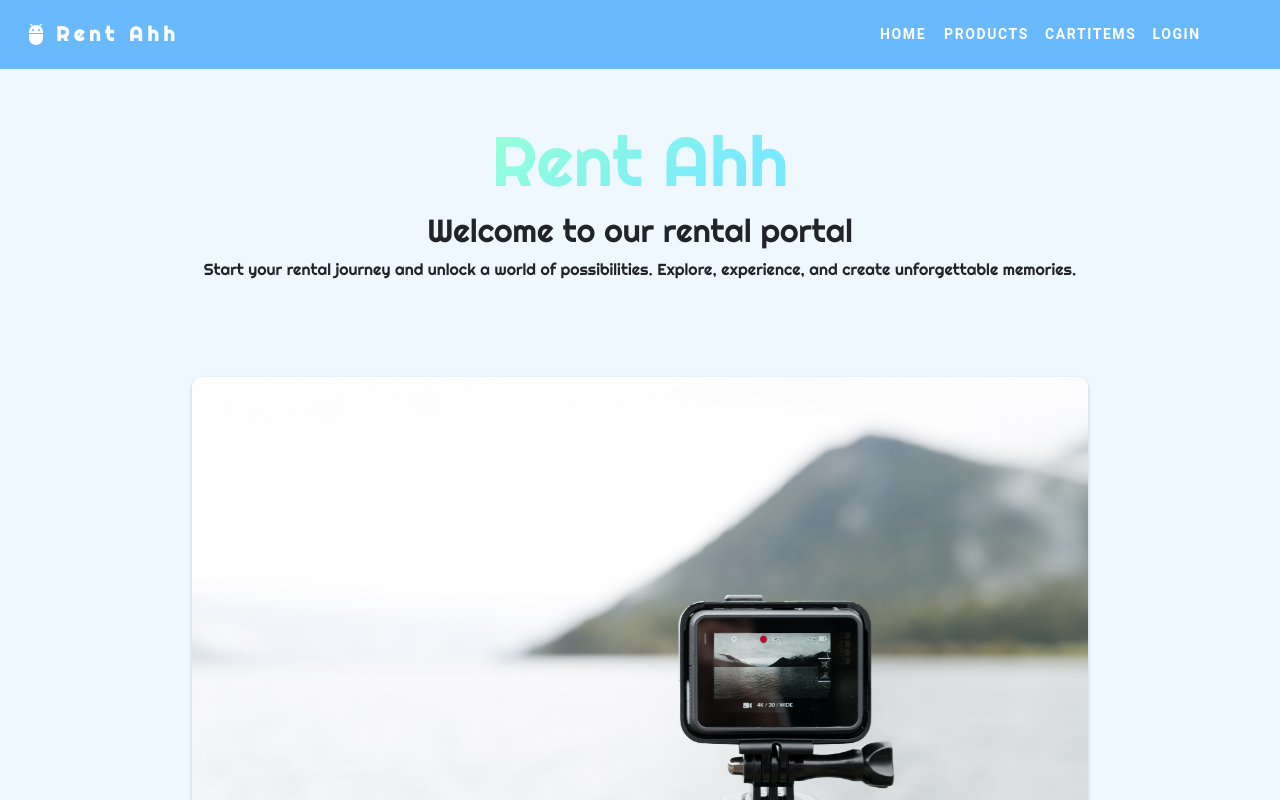
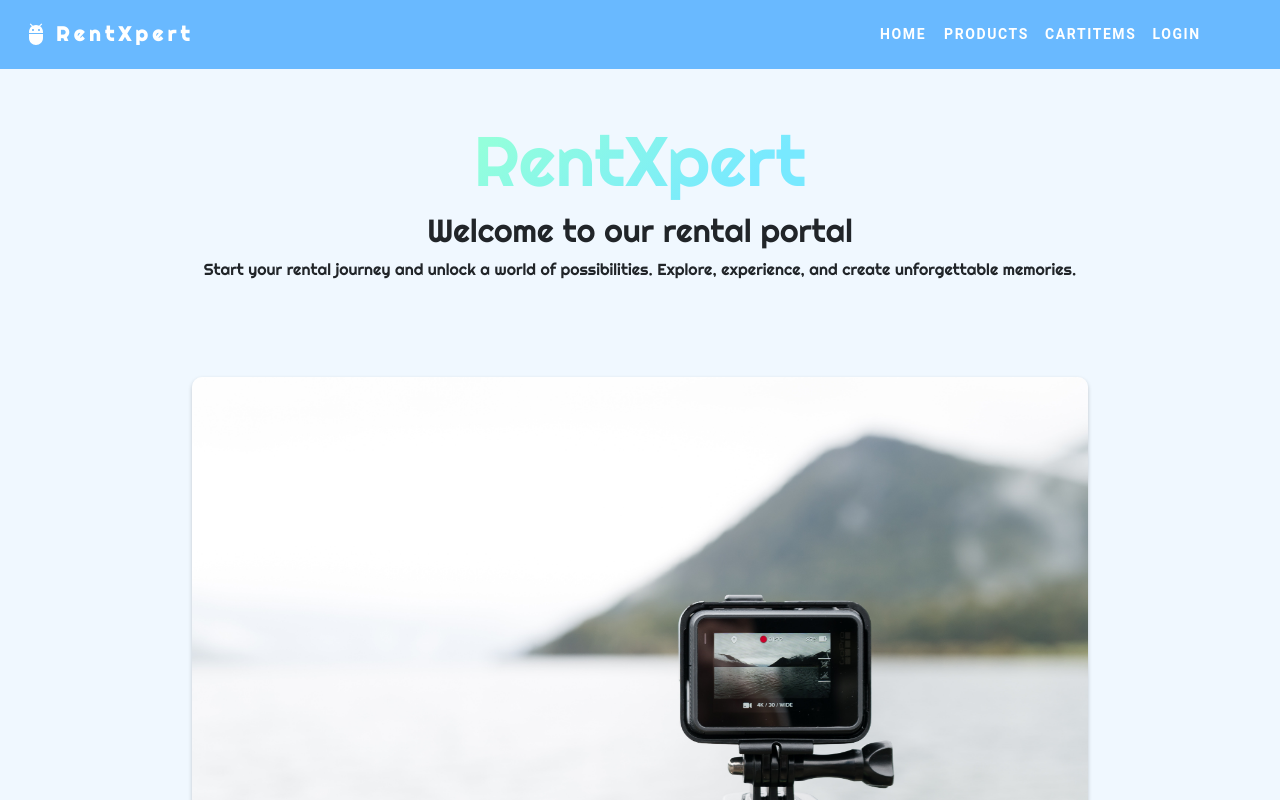
Before and after one commit to Chintha2525/Rental_Portal_Webcode2_FrontEnd, a React (Create React App) app: page / in a window 1280 px wide. Shown: the top 800 px of the page. Built offline with nearby package versions, Linux system fonts and the light colour scheme.

Commit message:
initial commit

```diff
--- a/src/App.css
+++ b/src/App.css
@@ -114,6 +114,9 @@
   color: transparent;
   -webkit-background-clip: text;
 }
+
+
+
 
 .home-box {
   width: 100%;
--- a/src/Components/Header.js
+++ b/src/Components/Header.js
@@ -57,7 +57,7 @@ function ResponsiveAppBar() {
                 textDecoration: 'none',
               }}
             >
-              Rent Ahh
+              RentXpert
             </Typography>
 
             <Box sx={{ flexGrow: 1, display: { xs: 'flex', md: 'none' } }}>
@@ -125,7 +125,7 @@ function ResponsiveAppBar() {
                 textDecoration: 'none',
               }}
             >
-              Rent Ahh
+              RentXpert
             </Typography>
             <Box className='header-opt' sx={{ flexGrow: 1, display: { xs: 'none', md: 'flex' } }}>
               {pages.map((page) => (
--- a/src/Components/Home.js
+++ b/src/Components/Home.js
@@ -30,7 +30,7 @@ const ImageSlider = () => {
   return (
     <div className="image-slider">
       <div className='home-head'>
-        <h1 className='home-head-top' >Rent Ahh</h1>
+        <h1 className='home-head-top' >RentXpert</h1>
         <h2>Welcome to our rental portal</h2>
         <p>
           Start your rental journey and unlock a world of possibilities.
--- a/src/Components/Login.js
+++ b/src/Components/Login.js
@@ -44,7 +44,7 @@ function Login() {
       {isLoading && <Loading />}
       <div className='login__container'>
         <Link to="/" className='login__logo'>
-          <h1 className='login-head' >Rent Ahh</h1>
+          <h1 className='login-head' >RentXpert</h1>
         </Link>
         <Form>
           <Form.Group className="mb-3">
```
